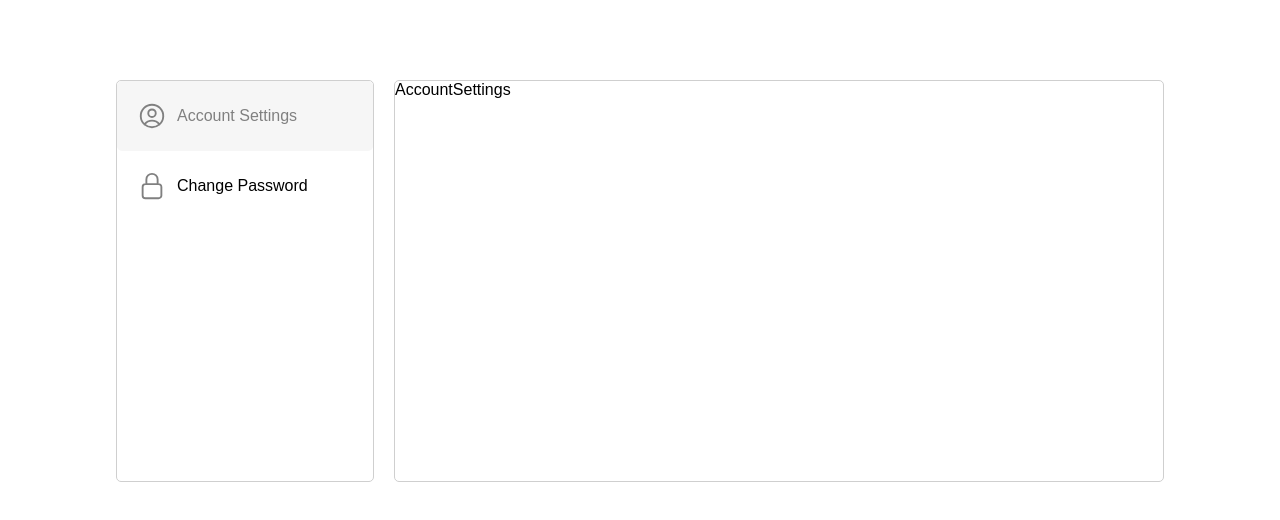
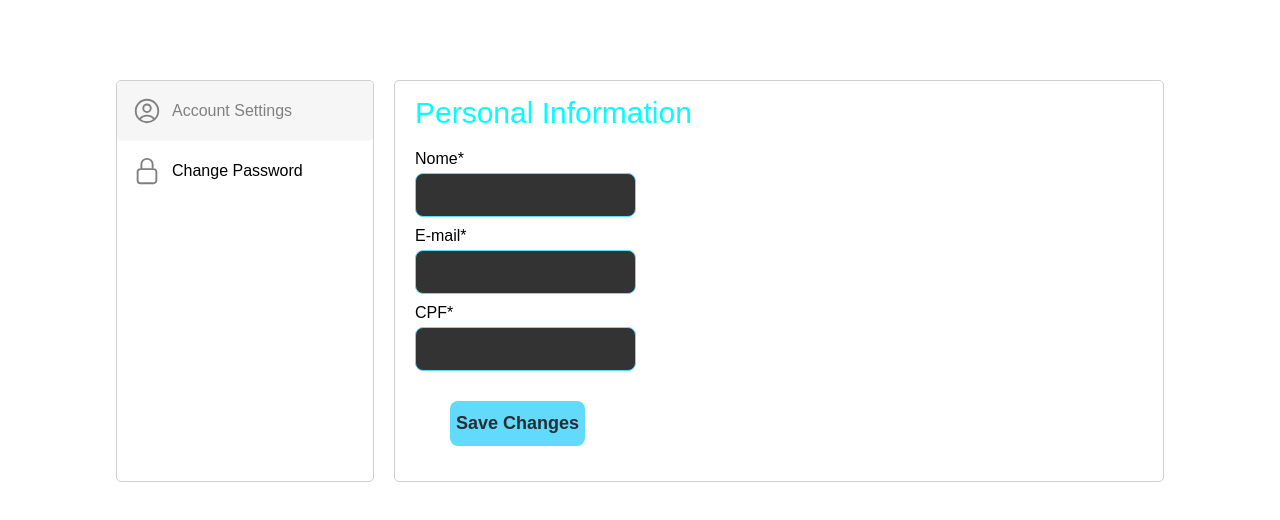
Before and after one commit to daniboywhy/pi1, a React (Vite) app: page /profile/accountsettings in a window 1280 px wide. Shown: the top 520 px of the page. Built offline with nearby package versions, Linux system fonts and the light colour scheme.

Commit message:
profileatt

```diff
--- a/src/components/AccountSettings.jsx
+++ b/src/components/AccountSettings.jsx
@@ -3,7 +3,25 @@ import './AccountSettings.css'
 
 const AccountSettings = () => {
   return (
-    <div className='accountsettings'>AccountSettings</div>
+    <div className='accountsettings'>
+      <h1 className='mainhead1'>Personal Information</h1>
+
+      <div className="form">
+        <div className="form-group">
+          <label htmlFor="nome">Nome<span>*</span></label>
+          <input type="text" name='nome' id='nome' />
+        </div>
+        <div className="form-group">
+          <label htmlFor="email">E-mail<span>*</span></label>
+          <input type="email" name='email' id='email' />
+        </div>
+        <div className="form-group">
+          <label htmlFor="cpf">CPF<span>*</span></label>
+          <input type="text" name='cpf' id='cpf' />
+        </div>
+        <button className="mainbutton1">Save Changes</button>
+      </div>
+    </div>
   )
 }
 
--- /dev/null
+++ b/src/components/ChangePassword.jsx
@@ -0,0 +1,37 @@
+import React from "react";
+
+const ChangePassword = () => {
+  return (
+    <div className="accountsettings">
+      <h1 className="mainhead1">Change your password</h1>
+
+      <div className="form">
+        <div className="form-group">
+          <label htmlFor="oldpassword">
+            Old Password<span>*</span>
+          </label>
+          <input type="password" name="oldpassword" id="oldpassword" />
+        </div>
+        <div className="form-group">
+          <label htmlFor="newpassword">
+            New Password<span>*</span>
+          </label>
+          <input type="password" name="newpassword" id="newpassword" />
+        </div>
+        <div className="form-group">
+          <label htmlFor="newpasswordconfirm">
+            Confirm New Password<span>*</span>
+          </label>
+          <input
+            type="password"
+            name="newpasswordconfirm"
+            id="newpasswordconfirm"
+          />
+        </div>
+        <button className="mainbutton1">Save Changes</button>
+      </div>
+    </div>
+  );
+};
+
+export default ChangePassword;
--- a/src/components/UserSidebar.css
+++ b/src/components/UserSidebar.css
@@ -9,7 +9,7 @@
     display: flex;
     align-items: center;
     gap: 10px;
-    padding: 20px 20px;
+    padding: 15px 15px;
 }
 
 .usersidebar svg {
--- a/src/main.css
+++ b/src/main.css
@@ -2,3 +2,34 @@
     text-decoration: none;
     color: inherit;
 }
+
+.mainhead1{
+    color:aqua;
+    font-size:30px;
+    font-weight: 300;
+    padding: 5px 10px;
+    margin-top: 10px;
+    margin-left: 10px;
+}
+
+.form-group{
+    display: flex;
+    flex-direction: column;
+    align-items: flex-start;
+    width: 100%;
+    max-width: 400px;
+    margin-left: 20px;
+    margin-bottom: 15px;
+    margin-top: -5px;
+}
+
+.form-group label{
+    margin-bottom: -5px;
+
+
+}
+
+.form button {
+    margin-left: 55px;
+    margin-bottom: 30px;
+}
--- a/src/pages/profile/index.jsx
+++ b/src/pages/profile/index.jsx
@@ -2,6 +2,7 @@ import React from 'react'
 import UserSidebar from '../../components/UserSidebar.jsx'
 import { useParams } from 'react-router-dom'
 import AccountSettings from '../../components/AccountSettings.jsx'
+import ChangePassword from '../../components/ChangePassword.jsx'
 import './style.css'
 
 const UserProfile = () => {
@@ -14,6 +15,7 @@ const UserProfile = () => {
         </div>
         <div className='right'>
             {activepage === 'accountsettings' && <AccountSettings/>}
+            {activepage === 'changepassword' && <ChangePassword/>}
         </div>
     </div>
     </div>
```
